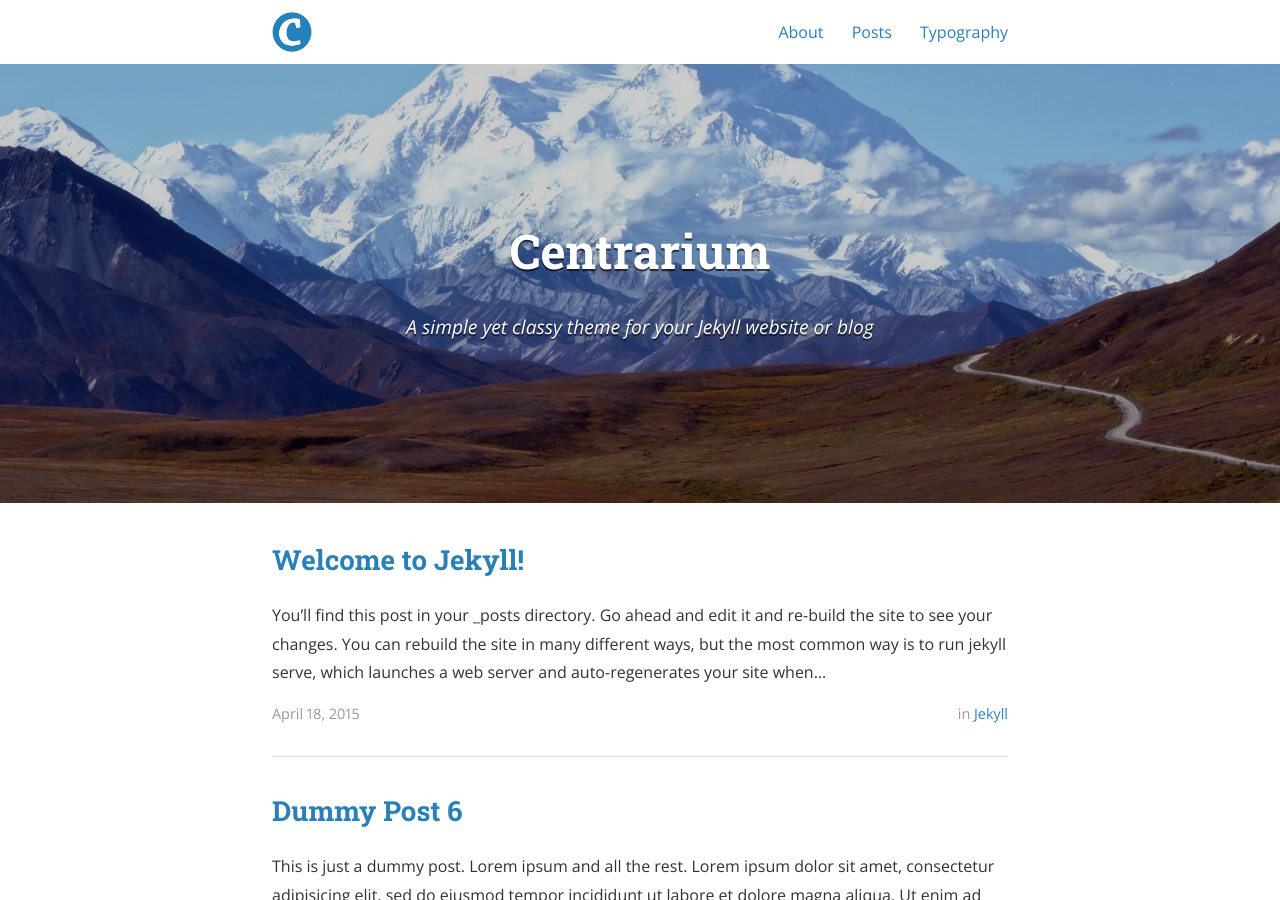
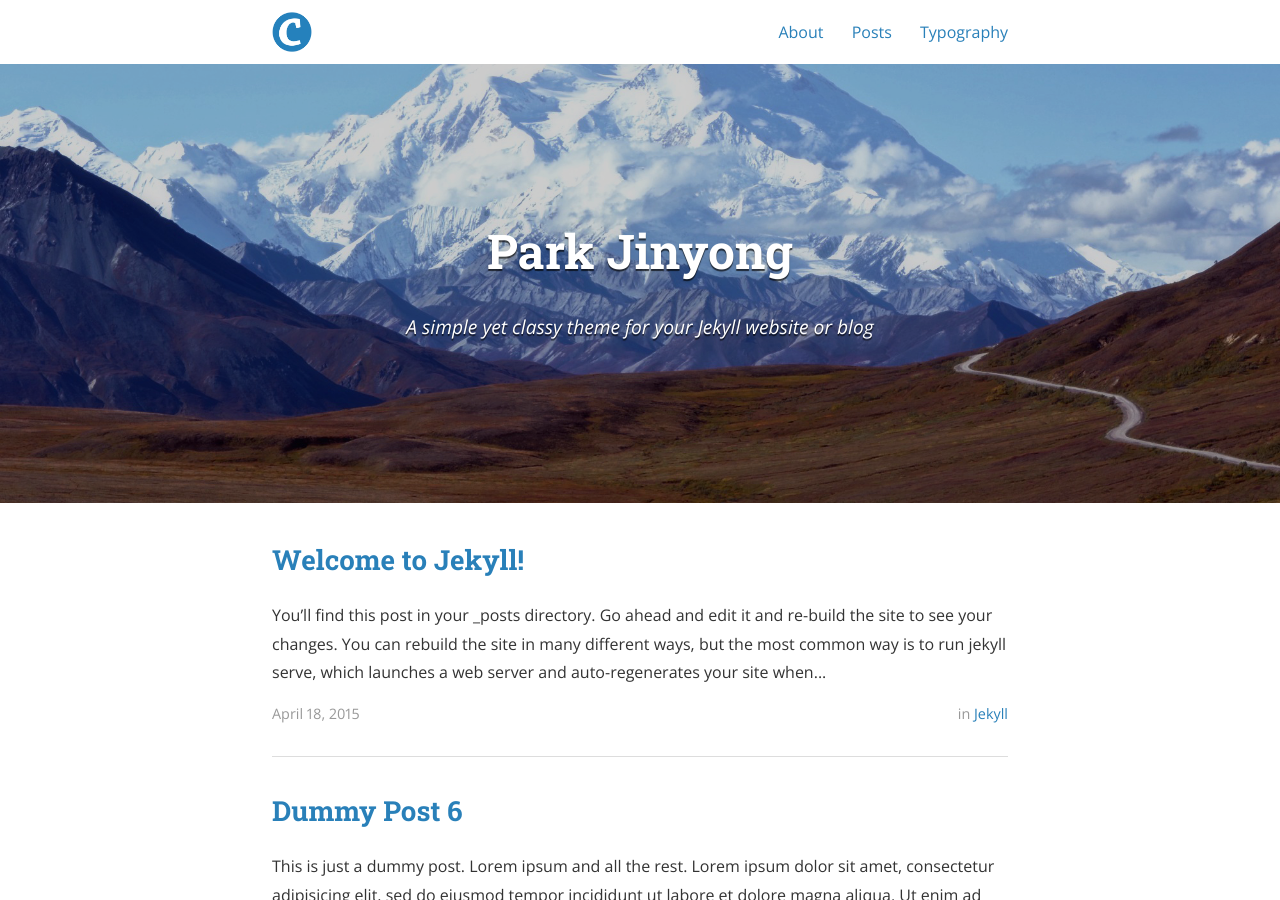
Before and after one commit to parkjinyong12/parkjinyong12.github.io, a Jekyll site: the page built from index.html, in a window 1280 px wide and 900 px high. Built offline with Jekyll 4.4.1, drawn with Linux system fonts in a browser that asks for light colours; nearby versions of some CDN libraries; the list of posts is cut into pages by our own code; some of the changed text lies outside the part shown.

Commit message:
Update _config.yml

```diff
--- a/_config.yml
+++ b/_config.yml
@@ -11,7 +11,7 @@ exclude:
 remote_theme : bencentra/centrarium
 
 # Site settings
-title: Centrarium
+title: Park Jinyong
 subtitle: "A simple yet classy theme for your Jekyll website or blog"
 email: bh9578@gmail.com
 name: Park Jinyong
```
